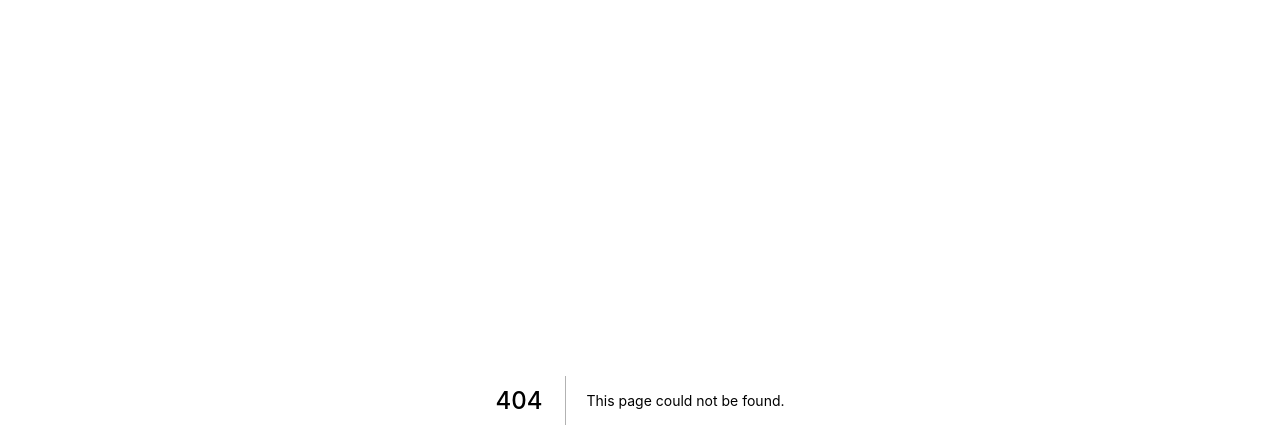
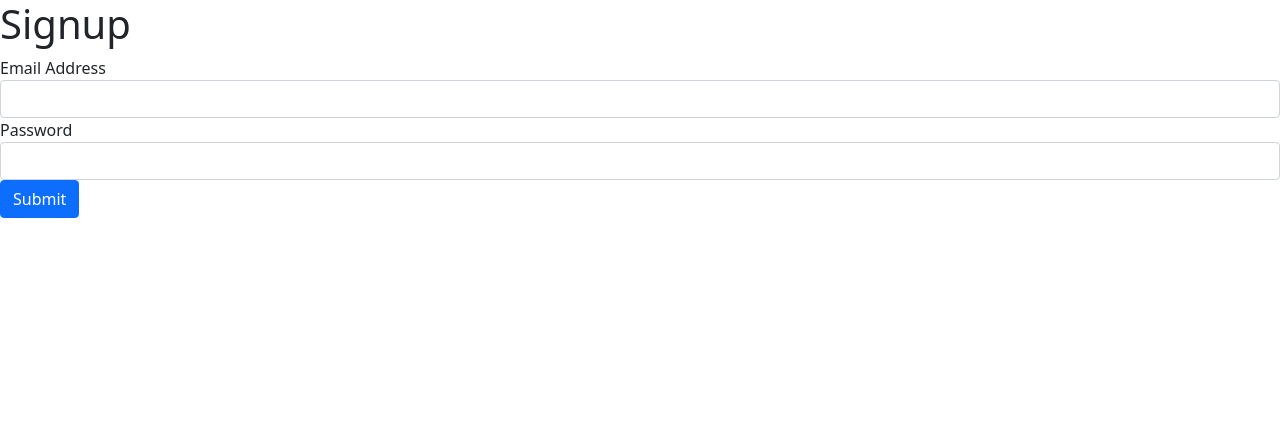
Before and after one commit to gaganssingh/event_tickets-mern-microservices-project, a Next.js app in the folder client/: page /auth/signup in a window 1280 px wide. Before the commit this address had no page. Shown: the top 448 px of the page. Built offline with nearby package versions, Linux system fonts and the light colour scheme.

Commit message:
Implemented the sign up page

```diff
--- a/client/package.json
+++ b/client/package.json
@@ -10,6 +10,8 @@
   "author": "",
   "license": "ISC",
   "dependencies": {
+    "axios": "^0.26.1",
+    "bootstrap": "^5.1.3",
     "next": "^12.1.0",
     "react": "^17.0.2",
     "react-dom": "^17.0.2"
--- /dev/null
+++ b/client/pages/_app.js
@@ -0,0 +1,5 @@
+import "bootstrap/dist/css/bootstrap.css";
+
+export default ({ Component, pageProps }) => {
+  return <Component {...pageProps} />;
+};
--- /dev/null
+++ b/client/pages/auth/signup.js
@@ -0,0 +1,60 @@
+import { useState } from "react";
+import axios from "axios";
+
+const Signup = () => {
+  const [email, setEmail] = useState("");
+  const [password, setPassword] = useState("");
+  const [errors, setErrors] = useState([]);
+
+  const onSubmit = async (e) => {
+    e.preventDefault();
+
+    try {
+      const { data } = await axios.post(`/api/users/signup`, {
+        email,
+        password,
+      });
+      console.log(data);
+    } catch (err) {
+      setErrors(err.response.data.errors);
+    }
+  };
+
+  return (
+    <form onSubmit={onSubmit}>
+      <h1>Signup</h1>
+      <div className="form-group">
+        <label htmlFor="email">Email Address</label>
+        <input
+          type="text"
+          className="form-control"
+          value={email}
+          onChange={(e) => setEmail(e.target.value)}
+        />
+      </div>
+      <div className="form-group">
+        <label htmlFor="password">Password</label>
+        <input
+          type="password"
+          className="form-control"
+          min={6}
+          value={password}
+          onChange={(e) => setPassword(e.target.value)}
+        />
+      </div>
+      {errors.length > 0 && (
+        <div className="alert alert-danger">
+          <h4>Oops..</h4>
+          <ul className="my-0">
+            {errors.map((err) => (
+              <li key={err.message}>{err.message}</li>
+            ))}
+          </ul>
+        </div>
+      )}
+      <button className="btn btn-primary">Submit</button>
+    </form>
+  );
+};
+
+export default Signup;
```
Also changed, not shown: 2 other files (tests, documents, lock files or other folders).
